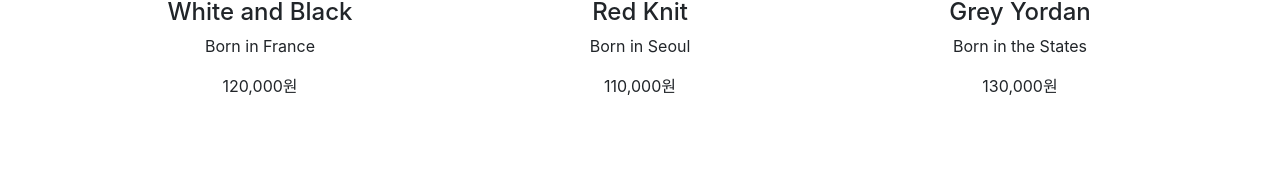
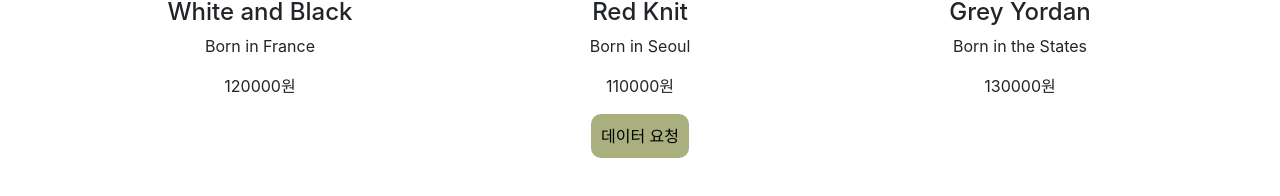
Before and after one commit to kyeongwxx/simple-shop, a React (Create React App) app: page / in a window 1280 px wide. Shown: the part 572-768 px from the top of the page. Built offline with nearby package versions, Linux system fonts and the light colour scheme.

Commit message:
feat: axios 활용 서버 데이터 요청

```diff
--- a/package.json
+++ b/package.json
@@ -6,6 +6,7 @@
     "@testing-library/jest-dom": "^5.16.5",
     "@testing-library/react": "^13.4.0",
     "@testing-library/user-event": "^13.5.0",
+    "axios": "^1.2.1",
     "bootstrap": "^5.2.3",
     "react": "^18.2.0",
     "react-bootstrap": "^2.7.0",
--- a/src/App.js
+++ b/src/App.js
@@ -5,14 +5,31 @@ import data from "./data";
 import { Routes, Route, useNavigate } from "react-router-dom";
 import { Detail } from "./pages/Detail";
 import { Event } from "./pages/Event";
+import { Button } from "./components/Button";
+import axios from "axios";
+import { useState } from "react";
 
 function App() {
+  let [products, setProducts] = useState(data);
+
   let navigate = useNavigate();
   let onClickMoveToHome = () => {
     navigate("/");
   };
   let onClickMoveToDetail = () => {
     navigate("/detail");
+  };
+
+  let fetchProducts = () => {
+    axios
+      .get("https://codingapple1.github.io/shop/data2.json")
+      .then((response) => {
+        let copy = [...products, ...response.data]
+        setProducts(copy)
+      })
+      .catch(() => {
+        console.log("Error");
+      });
   };
 
   return (
@@ -35,16 +52,19 @@ function App() {
               <div className="main-bg"></div>
               <Container>
                 <Row>
-                  {data.map((el, idx) => (
+                  {products.map((el, idx) => (
                     <Card el={el} idx={idx} key={idx} />
                   ))}
                 </Row>
               </Container>
+              <Button bg="#A9AF7E" onClick={fetchProducts}>
+                데이터 요청
+              </Button>
             </>
           }
         />
 
-        <Route path="/detail/:id" element={<Detail data={data}/>} />
+        <Route path="/detail/:id" element={<Detail products={products} />} />
 
         <Route path="/event" element={<Event />}>
           <Route path="one" element={<div>첫 주문시 양배추즙 서비스</div>} />
--- /dev/null
+++ b/src/components/Button.js
@@ -0,0 +1,9 @@
+import styled from "styled-components";
+
+export const Button = styled.button`
+  background: ${(props) => props.bg};
+  color: ${(props) => (props.bg === "#DC3545" ? "white" : "black")};
+  padding: 10px;
+  border: none;
+  border-radius: 10px;
+`;
--- a/src/components/Card.js
+++ b/src/components/Card.js
@@ -10,7 +10,7 @@ export const Card = (props) => {
       />
       <h4>{props.el.title}</h4>
       <p>{props.el.content}</p>
-      <p>{props.el.price.toLocaleString()}원</p>
+      <p>{props.el.price}원</p>
     </Col>
   );
 };
--- a/src/pages/Detail.js
+++ b/src/pages/Detail.js
@@ -1,15 +1,7 @@
 import { useEffect, useState } from "react";
 import { Col, Container, Row } from "react-bootstrap";
 import { useParams } from "react-router-dom";
-import styled from "styled-components";
-
-const Button = styled.button`
-  background: ${(props) => props.bg};
-  color: ${(props) => (props.bg === "#DC3545" ? "white" : "black")};
-  padding: 10px;
-  border: none;
-  border-radius: 10px;
-`;
+import { Button } from "../components/Button";
 
 export const Detail = (props) => {
   let { id } = useParams();
```
Also changed, not shown: 1 other file (tests, documents, lock files or other folders).
